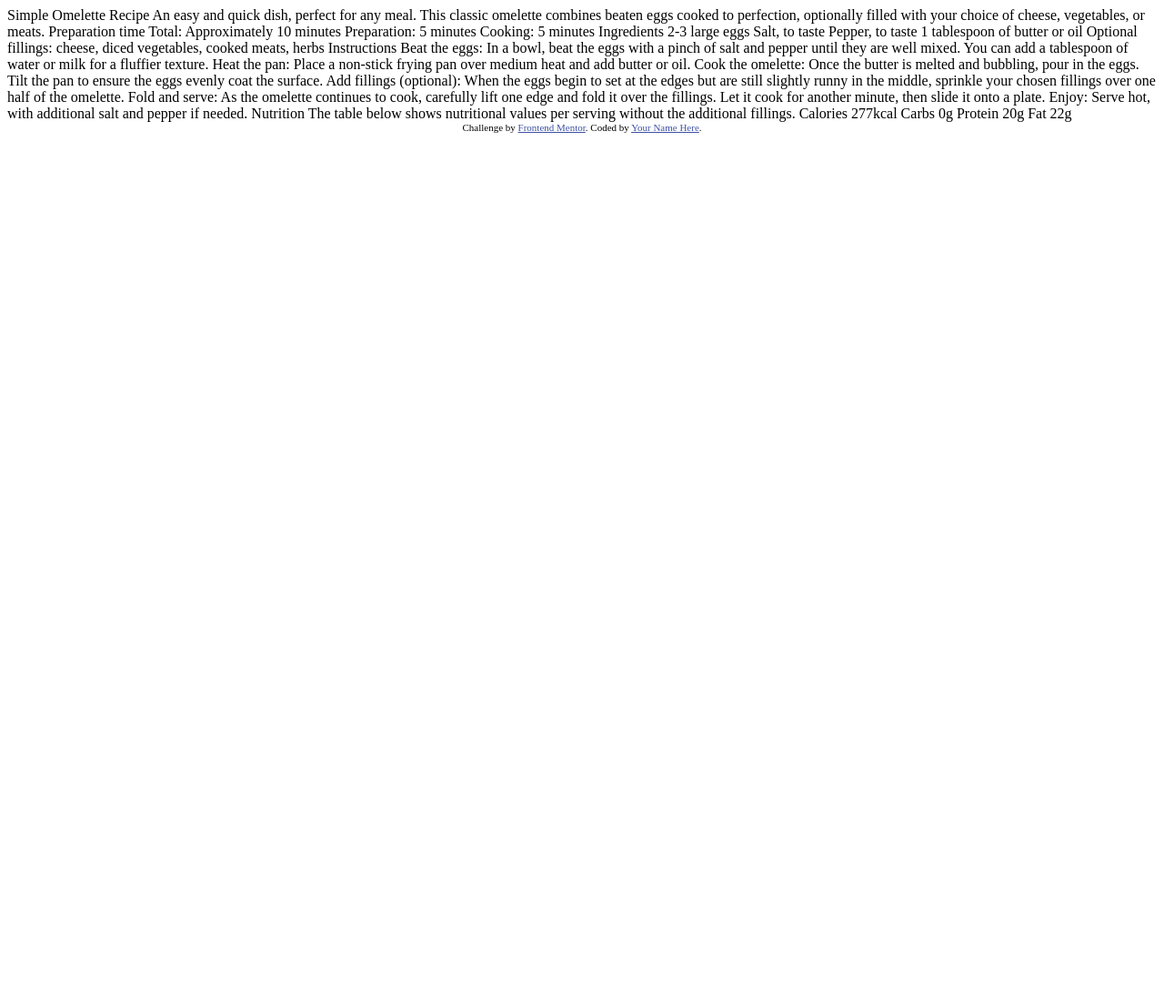
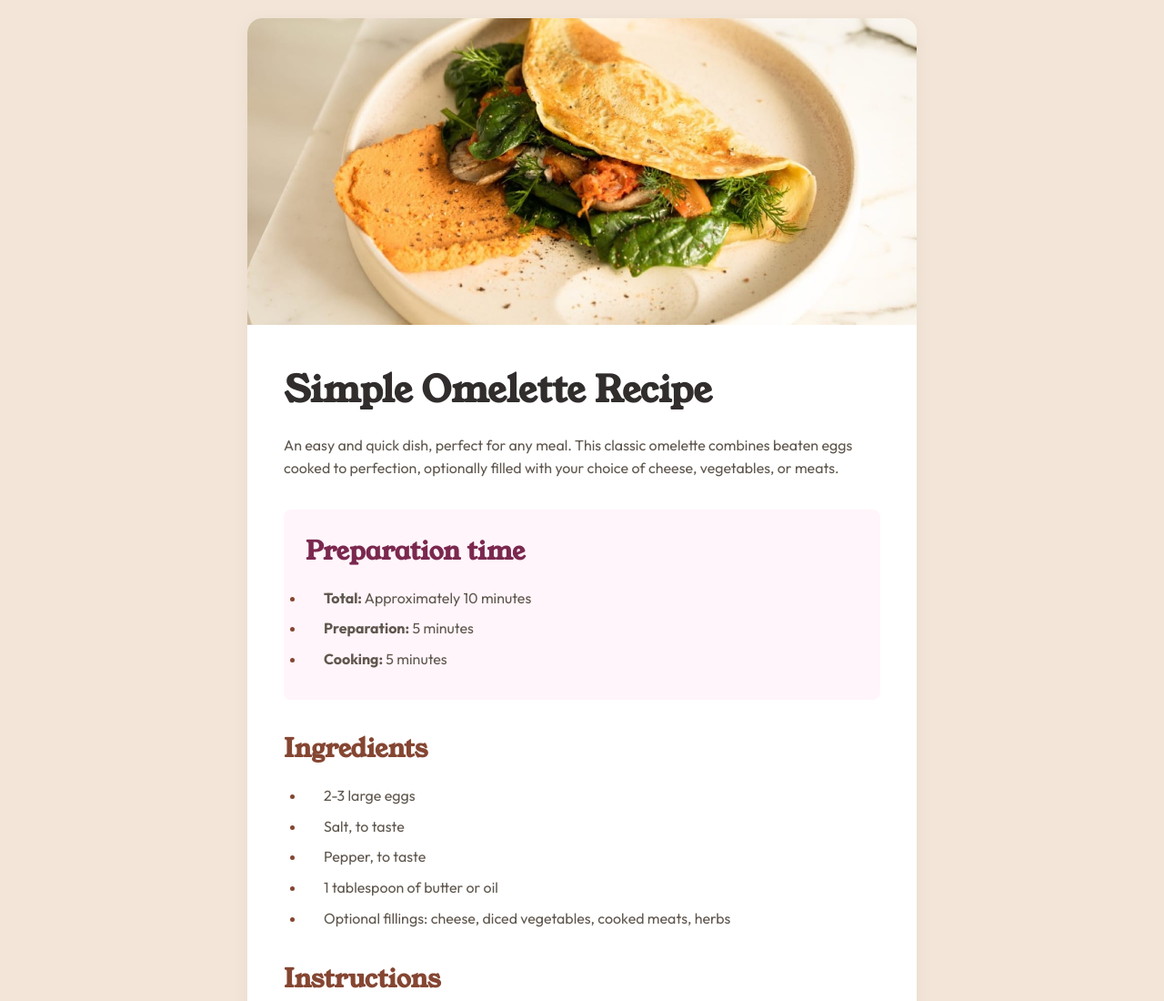
Before and after one commit to Moefedaily/recipe-page-main, a plain HTML site: page index.html in a window 1280 px wide. Shown: the top 1100 px of the page at 91% size. Before the commit the page ends 800 px from the top, so only its background shows below. Drawn offline with Linux system fonts and the light colour scheme.

Commit message:
update:index&style

```diff
--- a/index.html
+++ b/index.html
@@ -1,77 +1,132 @@
-<!DOCTYPE html>
+<!doctype html>
 <html lang="en">
-<head>
-  <meta charset="UTF-8">
-  <meta name="viewport" content="width=device-width, initial-scale=1.0"> <!-- displays site properly based on user's device -->
+  <head>
+    <meta charset="UTF-8" />
+    <meta name="viewport" content="width=device-width, initial-scale=1.0" />
+    <!-- displays site properly based on user's device -->
+    <link
+      rel="icon"
+      type="image/png"
+      sizes="32x32"
+      href="./assets/images/favicon-32x32.png"
+    />
+    <title>Frontend Mentor | Recipe page</title>
+    <link rel="stylesheet" href="styles.css" />
+    <link rel="preconnect" href="https://fonts.googleapis.com" />
+    <link rel="preconnect" href="https://fonts.gstatic.com" crossorigin />
+    <link
+      href="https://fonts.googleapis.com/css2?family=Outfit:wght@400;600;700&family=Young+Serif&display=swap"
+      rel="stylesheet"
+    />
+  </head>
+  <body>
+    <main class="recipe-card">
+      <div class="recipe-image">
+        <img
+          src="./assets/images/image-omelette.jpeg"
+          alt="A folded omelette with greens and filling on a white plate"
+        />
+      </div>
 
-  <link rel="icon" type="image/png" sizes="32x32" href="./assets/images/favicon-32x32.png">
+      <div class="recipe-content">
+        <h1 class="recipe-title">Simple Omelette Recipe</h1>
 
-  <title>Frontend Mentor | Recipe page</title>
+        <p class="recipe-description">
+          An easy and quick dish, perfect for any meal. This classic omelette
+          combines beaten eggs cooked to perfection, optionally filled with your
+          choice of cheese, vegetables, or meats.
+        </p>
 
-  <!-- Feel free to remove these styles or customise in your own stylesheet 👍 -->
-  <style>
-    .attribution { font-size: 11px; text-align: center; }
-    .attribution a { color: hsl(228, 45%, 44%); }
-  </style>
-</head>
-<body>
+        <div class="preparation-time">
+          <h2>Preparation time</h2>
+          <ul>
+            <li><span>Total:</span> Approximately 10 minutes</li>
+            <li><span>Preparation:</span> 5 minutes</li>
+            <li><span>Cooking:</span> 5 minutes</li>
+          </ul>
+        </div>
 
-  Simple Omelette Recipe
+        <section class="ingredients">
+          <h2>Ingredients</h2>
+          <ul>
+            <li>2-3 large eggs</li>
+            <li>Salt, to taste</li>
+            <li>Pepper, to taste</li>
+            <li>1 tablespoon of butter or oil</li>
+            <li>
+              Optional fillings: cheese, diced vegetables, cooked meats, herbs
+            </li>
+          </ul>
+        </section>
 
-  An easy and quick dish, perfect for any meal. This classic omelette combines beaten eggs cooked
-  to perfection, optionally filled with your choice of cheese, vegetables, or meats.
+        <section class="instructions">
+          <h2>Instructions</h2>
+          <ol>
+            <li>
+              <strong>Beat the eggs:</strong> In a bowl, beat the eggs with a
+              pinch of salt and pepper until they are well mixed. You can add a
+              tablespoon of water or milk for a fluffier texture.
+            </li>
+            <li>
+              <strong>Heat the pan:</strong> Place a non-stick frying pan over
+              medium heat and add butter or oil.
+            </li>
+            <li>
+              <strong>Cook the omelette:</strong> Once the butter is melted and
+              bubbling, pour in the eggs. Tilt the pan to ensure the eggs evenly
+              coat the surface.
+            </li>
+            <li>
+              <strong>Add fillings (optional):</strong> When the eggs begin to
+              set at the edges but are still slightly runny in the middle,
+              sprinkle your chosen fillings over one half of the omelette.
+            </li>
+            <li>
+              <strong>Fold and serve:</strong> As the omelette continues to
+              cook, carefully lift one edge and fold it over the fillings. Let
+              it cook for another minute, then slide it onto a plate.
+            </li>
+            <li>
+              <strong>Enjoy:</strong> Serve hot, with additional salt and pepper
+              if needed.
+            </li>
+          </ol>
+        </section>
 
-  Preparation time
+        <section class="nutrition">
+          <h2>Nutrition</h2>
+          <p class="nutrition-note">
+            The table below shows nutritional values per serving without the
+            additional fillings.
+          </p>
 
-  Total: Approximately 10 minutes
-  Preparation: 5 minutes
-  Cooking: 5 minutes
+          <div class="nutrition-table">
+            <div class="nutrition-row">
+              <div class="nutrition-label">Calories</div>
+              <div class="nutrition-value">277kcal</div>
+            </div>
+            <div class="nutrition-row">
+              <div class="nutrition-label">Carbs</div>
+              <div class="nutrition-value">0g</div>
+            </div>
+            <div class="nutrition-row">
+              <div class="nutrition-label">Protein</div>
+              <div class="nutrition-value">20g</div>
+            </div>
+            <div class="nutrition-row">
+              <div class="nutrition-label">Fat</div>
+              <div class="nutrition-value">22g</div>
+            </div>
+          </div>
+        </section>
+      </div>
+    </main>
 
-  Ingredients
-
-  2-3 large eggs
-  Salt, to taste
-  Pepper, to taste
-  1 tablespoon of butter or oil
-  Optional fillings: cheese, diced vegetables, cooked meats, herbs
-
-  Instructions
-
-  Beat the eggs: In a bowl, beat the eggs with a pinch of salt and pepper until they are well mixed.
-  You can add a tablespoon of water or milk for a fluffier texture.
-
-  Heat the pan: Place a non-stick frying pan over medium heat and add butter or oil.
-
-  Cook the omelette: Once the butter is melted and bubbling, pour in the eggs. Tilt the pan to ensure
-  the eggs evenly coat the surface.
-
-  Add fillings (optional): When the eggs begin to set at the edges but are still slightly runny in the
-  middle, sprinkle your chosen fillings over one half of the omelette.
-
-  Fold and serve: As the omelette continues to cook, carefully lift one edge and fold it over the
-  fillings. Let it cook for another minute, then slide it onto a plate.
-
-  Enjoy: Serve hot, with additional salt and pepper if needed.
-
-  Nutrition
-
-  The table below shows nutritional values per serving without the additional fillings.
-
-  Calories
-  277kcal
-
-  Carbs
-  0g
-
-  Protein
-  20g
-
-  Fat
-  22g
-
-  <div class="attribution">
-    Challenge by <a href="https://www.frontendmentor.io?ref=challenge" target="_blank">Frontend Mentor</a>.
-    Coded by <a href="#">Your Name Here</a>.
-  </div>
-</body>
+    <footer class="attribution">
+      Challenge by
+      <a href="https://www.frontendmentor.io?ref=challenge" target="_blank"
+        >Frontend Mentor</a
+      >. Coded by <a href="#">Moe</a>.
+    </footer>
+  </body>
 </html>
--- /dev/null
+++ b/styles.css
@@ -0,0 +1,209 @@
+:root {
+  --white: hsl(0, 0%, 100%);
+  --stone-100: hsl(30, 54%, 90%);
+  --stone-150: hsl(30, 18%, 87%);
+  --stone-600: hsl(30, 10%, 34%);
+  --stone-900: hsl(24, 5%, 18%);
+  --brown-800: hsl(14, 45%, 36%);
+  --rose-800: hsl(332, 51%, 32%);
+  --rose-50: hsl(330, 100%, 98%);
+
+  --font-heading: "Young Serif", serif;
+  --font-body: "Outfit", sans-serif;
+  --font-size-base: 16px;
+  --font-weight-regular: 400;
+  --font-weight-semibold: 600;
+  --font-weight-bold: 700;
+}
+
+* {
+  margin: 0;
+  padding: 0;
+  box-sizing: border-box;
+}
+
+body {
+  font-family: var(--font-body);
+  font-size: var(--font-size-base);
+  font-weight: var(--font-weight-regular);
+  background-color: var(--stone-100);
+  color: var(--stone-600);
+  line-height: 1.6;
+  display: flex;
+  flex-direction: column;
+  align-items: center;
+  min-height: 100vh;
+  padding: 20px;
+}
+
+.recipe-card {
+  background-color: var(--white);
+  border-radius: 16px;
+  overflow: hidden;
+  max-width: 736px;
+  width: 100%;
+  box-shadow: 0 4px 20px rgba(0, 0, 0, 0.05);
+  margin-bottom: 30px;
+}
+
+.recipe-image img {
+  width: 100%;
+  height: auto;
+  object-fit: cover;
+  display: block;
+}
+
+.recipe-content {
+  padding: 32px;
+}
+
+h1 {
+  font-family: var(--font-heading);
+  color: var(--stone-900);
+}
+h2 {
+  font-family: var(--font-heading);
+  color: var(--brown-800);
+}
+
+.recipe-title {
+  font-size: 32px;
+  margin-bottom: 16px;
+}
+
+h2 {
+  font-size: 24px;
+  margin-top: 32px;
+  margin-bottom: 16px;
+}
+
+.recipe-description {
+  margin-bottom: 32px;
+}
+
+.preparation-time {
+  background-color: var(--rose-50);
+  padding: 24px;
+  border-radius: 8px;
+  margin-bottom: 32px;
+}
+
+.preparation-time h2 {
+  color: var(--rose-800);
+  margin-top: 0;
+}
+
+.preparation-time li::marker {
+  color: var(--brown-800);
+}
+
+.preparation-time span {
+  font-weight: var(--font-weight-bold);
+}
+
+.ingredients li,
+.preparation-time li {
+  margin-bottom: 8px;
+  padding-left: 20px;
+}
+.ingredients li::marker {
+  color: var(--brown-800);
+}
+
+.instructions ol,
+.ingredients ul {
+  padding-left: 24px;
+}
+
+.instructions li {
+  margin-bottom: 16px;
+  padding-left: 20px;
+}
+
+.instructions li::marker {
+  color: var(--brown-800);
+  font-weight: var(--font-weight-bold);
+}
+
+.instructions strong {
+  font-weight: var(--font-weight-bold);
+}
+
+.nutrition {
+  margin-top: 32px;
+}
+
+.nutrition-note {
+  margin-bottom: 16px;
+}
+
+.nutrition-table {
+  width: 100%;
+}
+
+.nutrition-row {
+  display: flex;
+  justify-content: space-between;
+  padding: 12px 0;
+  border-bottom: 1px solid var(--stone-150);
+}
+
+.nutrition-row:last-child {
+  border-bottom: none;
+}
+
+.nutrition-label {
+  color: var(--stone-600);
+}
+
+.nutrition-value {
+  font-weight: var(--font-weight-bold);
+  color: var(--brown-800);
+}
+
+.attribution {
+  font-size: 11px;
+  text-align: center;
+  margin-top: 20px;
+}
+
+.attribution a {
+  color: hsl(228, 45%, 44%);
+  text-decoration: none;
+}
+
+.attribution a:hover {
+  text-decoration: underline;
+}
+
+@media (min-width: 768px) {
+  .recipe-content {
+    padding: 40px;
+  }
+
+  .recipe-title {
+    font-size: 40px;
+  }
+
+  h2 {
+    font-size: 28px;
+  }
+}
+
+@media (max-width: 375px) {
+  .recipe-content {
+    padding: 24px;
+  }
+
+  .recipe-title {
+    font-size: 28px;
+  }
+
+  h2 {
+    font-size: 20px;
+  }
+
+  .preparation-time {
+    padding: 16px;
+  }
+}
```
